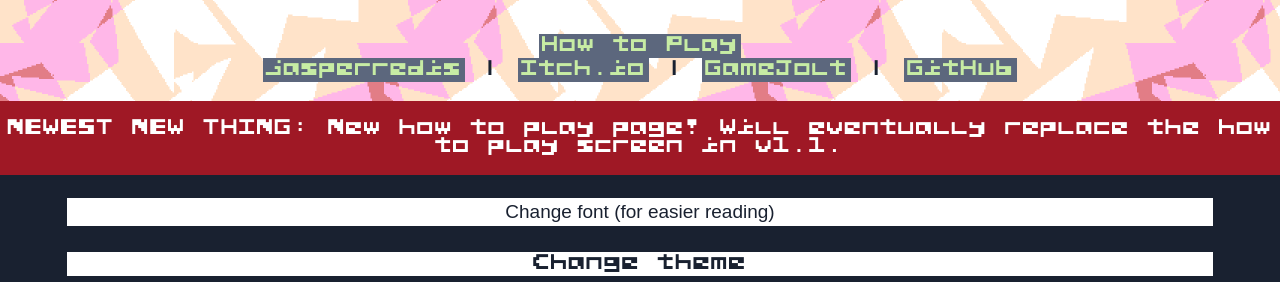
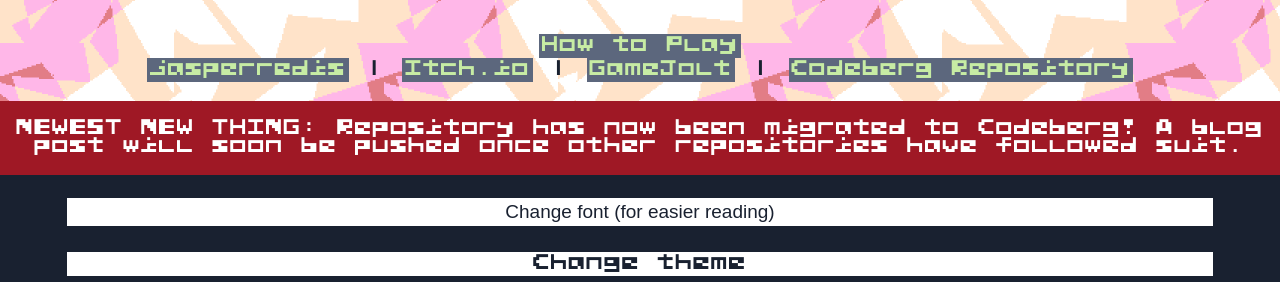
Before and after one commit to Jasperredis/Lifeline.PYR, a plain HTML site: page index.html in a window 1280 px wide. Shown: the part 149-431 px from the top of the page. Drawn offline with Linux system fonts and the light colour scheme.

Commit message:
Update on repository migration

```diff
--- a/index.html
+++ b/index.html
@@ -16,11 +16,12 @@
 		<a href="https://jasperredis.net">jasperredis</a> |
 		<a href="https://jasperredis.itch.io/lifelinepyr">Itch.io</a> |
 		<a href="https://gamejolt.com/games/lifelinepyr/1074695">GameJolt</a> |
-		<a href="https://github.com/Jasperredis/Lifeline.PYR">GitHub</a>
+		<a href="https://codeberg.org/jasperredis/Lifeline.PYR">Codeberg Repository</a>
 	  </p>
 	  <div id="new">
 		<p><strong>NEWEST NEW THING:</strong>
-		  New how to play page! Will eventually replace the how to play screen in v1.1.</p>
+		  Repository has now been migrated to Codeberg! A blog post will soon be pushed once other
+		  repositories have followed suit.</p>
 	  </div>
 	</header>
 	<main>
@@ -129,7 +130,7 @@
 		(Creative Commons Attribution-ShareAlike 4.0).*<br>
 		*: <i>Older versions of the website (specifically those predating 2026-07-30) were licensed
 		under the <a href="https://opensource.org/license/MIT">MIT License</a>.</i><br><br>
-		The code is listed on <a href="https://github.com/Jasperredis/Lifeline.PYR">GitHub</a>.
+		The code is listed on <a href="https://codeberg.org/jasperredis/Lifeline.PYR">Codeberg</a>.
 		Contributions are always welcome.<br><br>
 	  </p>
 	</main>
```
